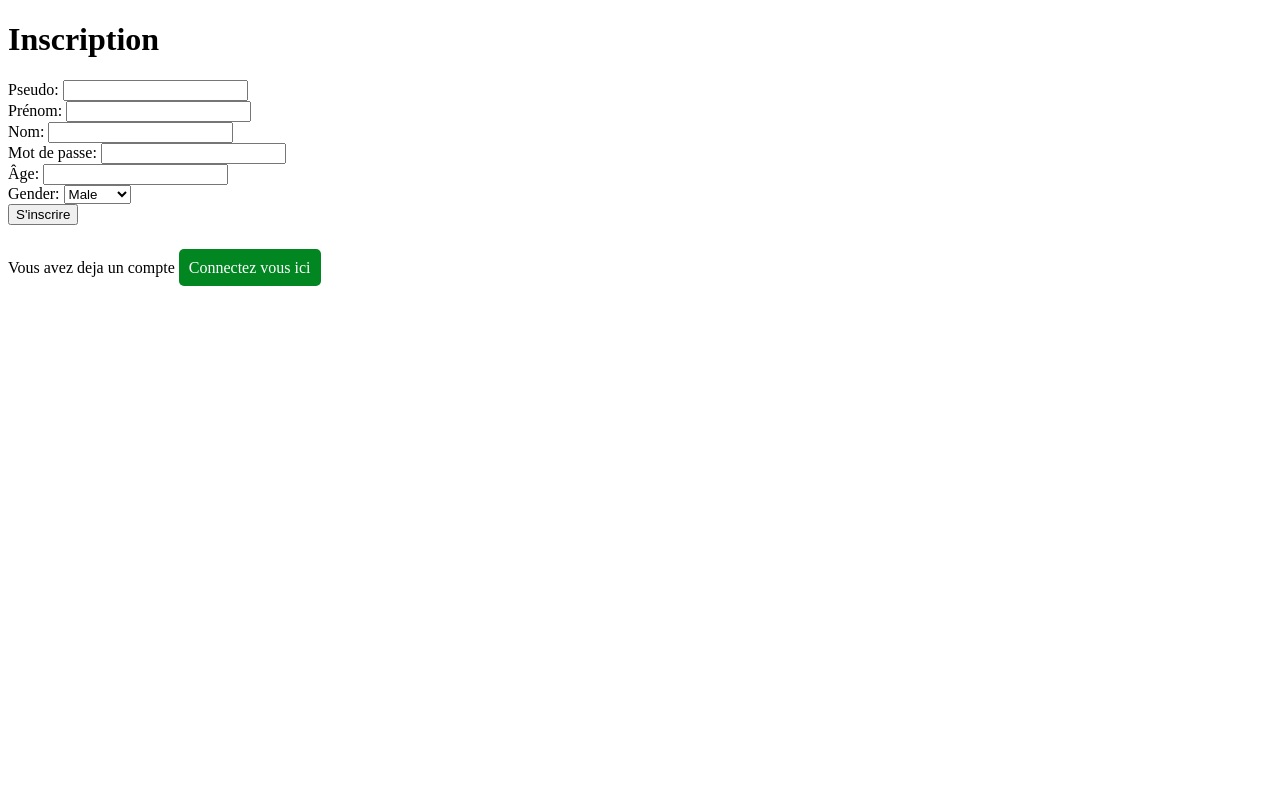
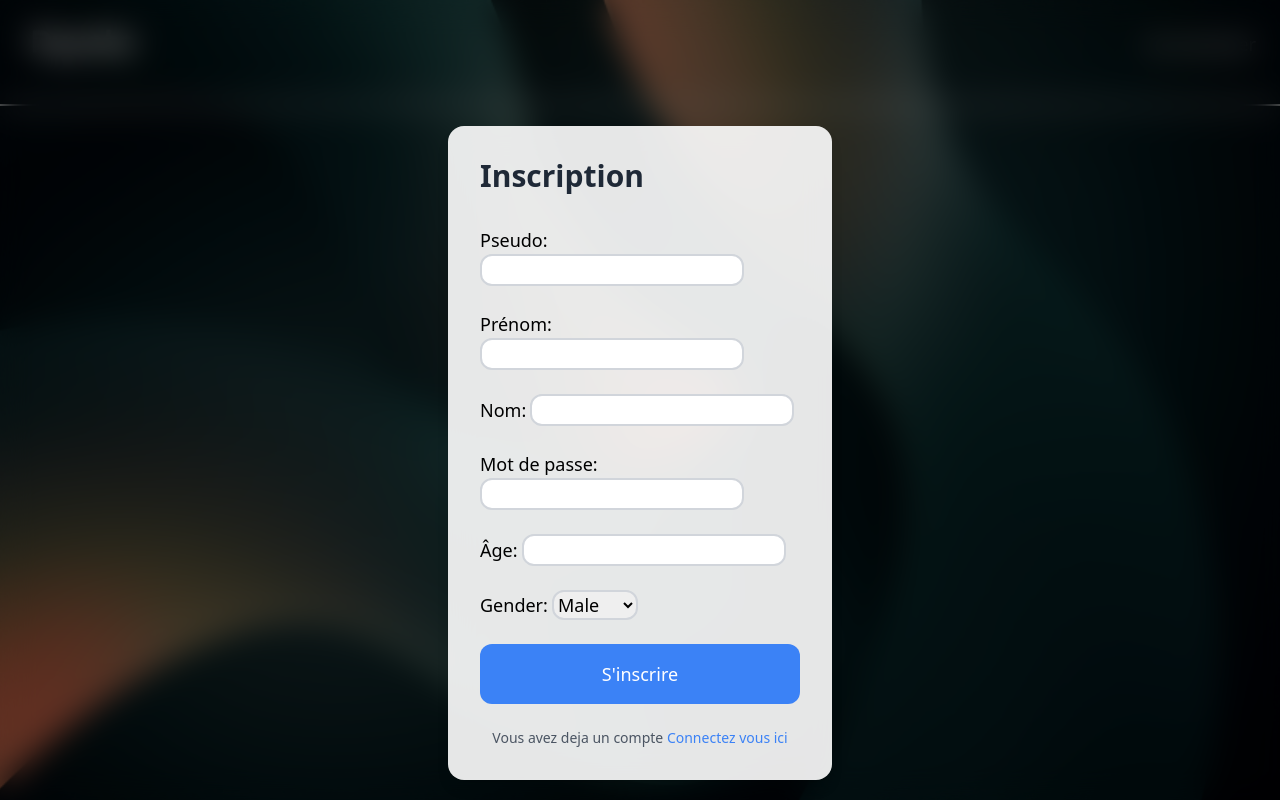
Before and after one commit to fouuuadi/PyVote, a Flask app: page /auth/signup in a window 1280 px wide. Run offline with Flask 3, Linux system fonts and the light colour scheme.

Commit message:
page signup

```diff
--- a/templates/login.html
+++ b/templates/login.html
@@ -8,7 +8,6 @@
 </head>
 
 <body class="font-sans bg-[url('./../static/images/background.png')] bg-cover bg-center h-screen w-screen flex flex-col">
-
     <header>
         <nav class="flex items-center justify-between p-6">
             <a href="home.html">
@@ -32,7 +31,7 @@
                         class="w-full mt-2 px-6 py-4 text-lg border-2 border-gray-300 rounded-xl focus:outline-none focus:ring-2 focus:ring-blue-500 focus:border-blue-500 transition duration-200 ease-in-out">
                 </div>
                 <div class="mb-6">
-                    <label for="password" class="block text-gray-700 text-lg font-medium">Mot de passe:</label>
+                    <label for="password" class="block  text-gray-700 text-lg font-medium">Mot de passe:</label>
                     <input type="password" name="password" required
                         class="w-full mt-2 px-6 py-4 text-lg border-2 border-gray-300 rounded-xl focus:outline-none focus:ring-2 focus:ring-blue-500 focus:border-blue-500 transition duration-200 ease-in-out">
                 </div>
--- a/templates/signup.html
+++ b/templates/signup.html
@@ -3,38 +3,70 @@
 <head>
     <meta charset="UTF-8">
     <title>Inscription</title>
+    <link rel="stylesheet" href="./../static/output.css">
 </head>
-<body>
-    <h1>Inscription</h1>
-    <form method="POST">
-        <label for="pseudo">Pseudo:</label>
-        <input type="text" name="pseudo" required>
-        <br>
-        <label for="first_name">Prénom:</label>
-        <input type="text" name="first_name" required>
-        <br>
-        <label for="last_name">Nom:</label>
-        <input type="text" name="last_name" required>
-        <br>
-        <label for="password">Mot de passe:</label>
-        <input type="password" name="password" required>
-        <br>
-        <label for="age">Âge:</label>
-        <input type="number" name="age" required>
-        <br>
-        <label for="gender">Gender:</label>
-        <select name="gender" required>
-            <option value="Male">Male</option>
-            <option value="Female">Female</option>
-        </select>
-        <br>
-        <button type="submit">S'inscrire</button>
-    </form>
+<body class="font-sans bg-[url('./../static/images/background.png')] bg-cover bg-center h-screen w-screen flex flex-col">
+    <header>
+        <nav class="flex items-center justify-between p-6">
+            <a href="home.html">
+                <img src="./../static/images/logo_Pyvote.png" alt="logo" class="h-10">
+            </a>
+            <div class="text-white">
+                <a href="#" class="text-lg">Se connecter</a>
+            </div>
+        </nav>
+        <div class="border-t-2 border-white mt-4"></div>
+    </header>
 
-    <br>
-    <p>
-        Vous avez deja un compte
-        <a href="{{ url_for('auth.login') }}" style="padding: 10px; background-color: #028622; color: white; text-decoration: none; border-radius: 5px;">Connectez vous ici</a>
-    </p>
+    <main class="flex justify-center items-center flex-1 px-4">
+        <div class="absolute inset-0 bg-black bg-opacity-50 backdrop-blur-lg z-0"></div>
+        <div class="bg-white bg-opacity-90 backdrop-blur-lg rounded-2xl shadow-lg p-8 w-full sm:w-96">
+            <h1 class="text-3xl font-semibold text-gray-800 mb-8">Inscription</h1>
+            <form method="POST">
+                <div class="mb-6">
+                    <label for="pseudo" class="text-lg">Pseudo:</label>
+                    <input type="text" name="pseudo" required
+                    class="rounded-xl text-lg border-2 border-gray-300 focus:outline-none focus:ring-2 focus:ring-blue-500 focus:border-blue-500 transition duration-200 ease-in-out">
+                </div>
+                <div class="mb-6">
+                    <label for="first_name" class="text-lg">Prénom:</label>
+                    <input type="text" name="first_name" required
+                    class="rounded-xl text-lg border-2 border-gray-300 focus:outline-none focus:ring-2 focus:ring-blue-500 focus:border-blue-500 transition duration-200 ease-in-out">
+                </div>
+                <div class="mb-6">
+                    <label for="last_name" class="text-lg">Nom:</label>
+                    <input type="text" name="last_name" required
+                    class="rounded-xl text-lg border-2 border-gray-300 focus:outline-none focus:ring-2 focus:ring-blue-500 focus:border-blue-500 transition duration-200 ease-in-out">
+                </div>
+                <div class="mb-6">
+                    <label for="password" class="text-lg">Mot de passe:</label>
+                    <input type="password" name="password" required
+                    class="rounded-xl text-lg border-2 border-gray-300 focus:outline-none focus:ring-2 focus:ring-blue-500 focus:border-blue-500 transition duration-200 ease-in-out">
+                </div>
+                <div class="mb-6">
+                    <label for="age" class="text-lg">Âge:</label>
+                    <input type="number" name="age" required
+                    class="rounded-xl text-lg border-2 border-gray-300 focus:outline-none focus:ring-2 focus:ring-blue-500 focus:border-blue-500 transition duration-200 ease-in-out">
+                </div>
+                <div class="mb-6">
+                    <label for="gender" class="text-lg">Gender:</label>
+                    <select name="gender" required
+                    class="rounded-xl text-lg border-2 border-gray-300 focus:outline-none focus:ring-2 focus:ring-blue-500 focus:border-blue-500 transition duration-200 ease-in-out">
+                        <option value="Male">Male</option>
+                        <option value="Female">Female</option>
+                    </select>
+                </div>
+                <button type="submit"
+                    class="w-full bg-blue-500 text-white py-4 text-lg rounded-xl hover:bg-blue-600 focus:outline-none focus:ring-2 focus:ring-blue-300 transition ease-in-out duration-200">
+                    S'inscrire
+                </button>
+            </form>
+            <p class="text-sm text-gray-600 text-center mt-6">
+                Vous avez deja un compte
+                <a href="{{ url_for('auth.login') }}" class="text-blue-500 hover:underline">Connectez vous ici</a>
+            </p>
+        </div>
+    </main>
+
 </body>
 </html>
```
